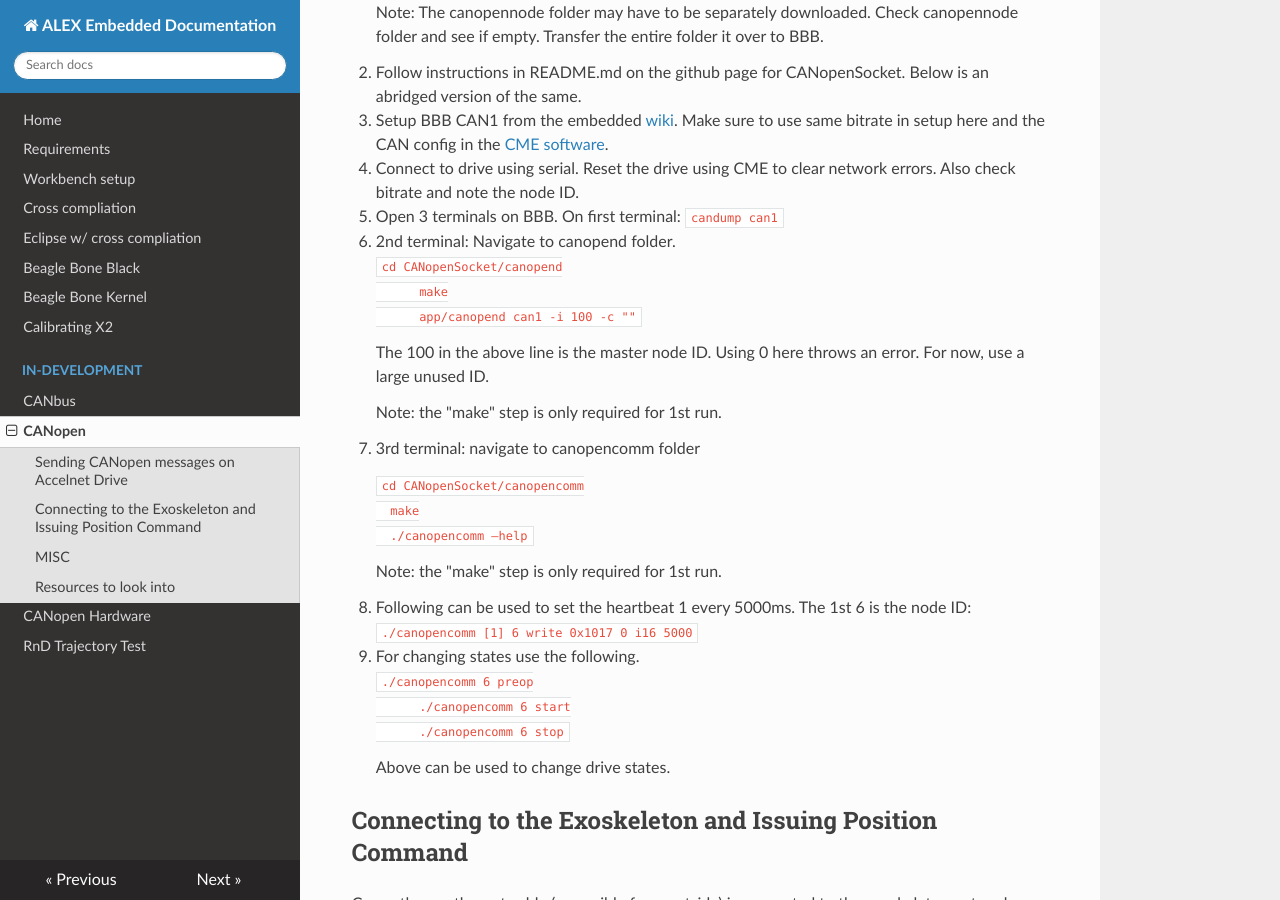
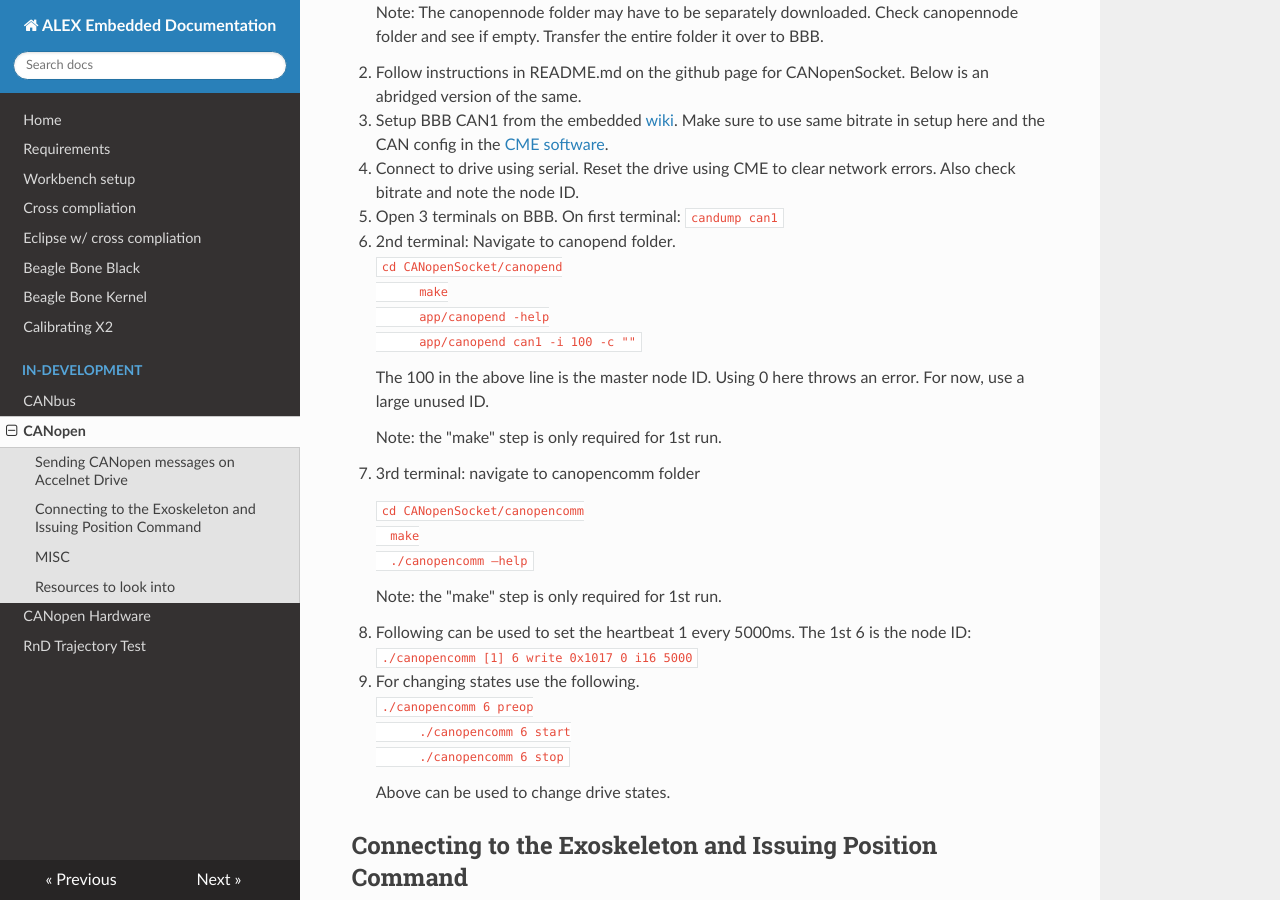
Before and after one commit to capstonealex/Embedded, an MkDocs documentation site: the page built from docs/canopen.md, in a window 1280 px wide and 900 px high, scrolled down 323 px. Built offline with MkDocs 1.6.1, drawn with Linux system fonts in a browser that asks for light colours; nearby versions of some CDN libraries.

Commit message:
Update canopen.md

````diff
--- a/docs/canopen.md
+++ b/docs/canopen.md
@@ -15,6 +15,7 @@
       ```
       cd CANopenSocket/canopend
       make
+      app/canopend -help
       app/canopend can1 -i 100 -c ""
       ```
 
````
